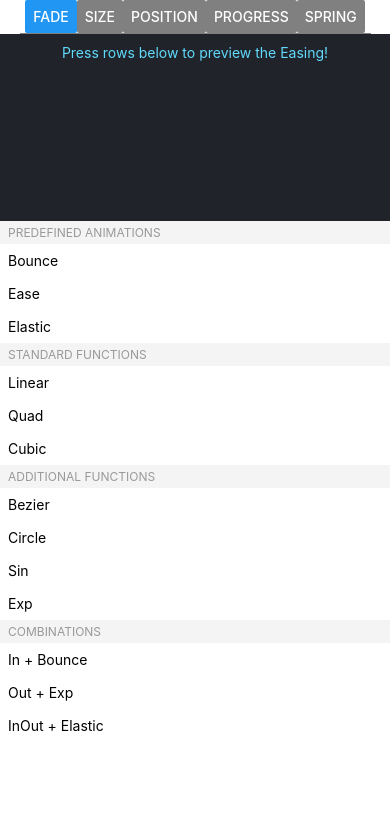
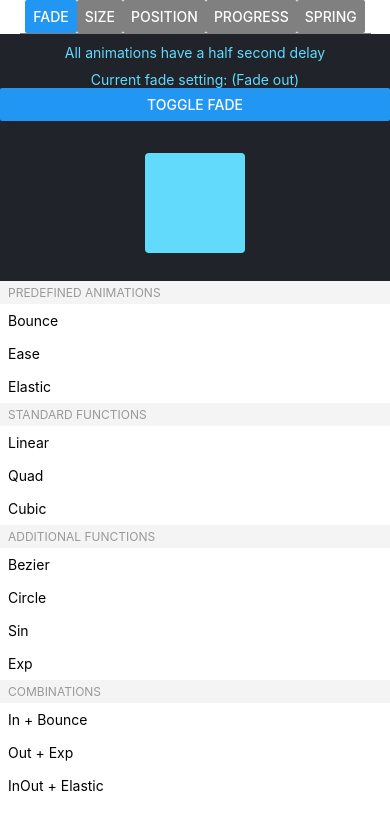
Before and after one commit to ko9x/animiationDemo, a React Native app: screen / in a window 390 px wide. Shown: the top 830 px of the page. Built offline with nearby package versions, Linux system fonts and the light colour scheme.

Commit message:
Added a button to the FadeScreen to toggle fade in and out

```diff
--- a/screens/FadeScreen.js
+++ b/screens/FadeScreen.js
@@ -1,4 +1,4 @@
-import React from 'react';
+import React, {useEffect, useState} from 'react';
 import {
   Animated,
   Easing,
@@ -7,19 +7,26 @@ import {
   TouchableOpacity,
   Text,
   View,
+  Button,
 } from 'react-native';
 
 export default function EasingScreen() {
-  let fadeAnim = new Animated.Value(0);
+  const [fadeOut, setFadeOut] = useState(true);
+  let fadeAnim = new Animated.Value(fadeOut ? 1 : 0);
 
   const animate = (easing, duration) => {
-    fadeAnim.setValue(0);
+    fadeAnim.setValue(fadeOut ? 1 : 0);
     Animated.timing(fadeAnim, {
-      toValue: 1,
+      toValue: fadeOut ? 0 : 1,
+      delay: 500,
       duration: duration,
       easing,
       useNativeDriver: false,
-    }).start();
+    }).start(({finished}) => {
+      if (finished) {
+        // console.log('Fade animation finished')
+      }
+    });
   };
 
   const animatedStyles = [
@@ -31,9 +38,17 @@ export default function EasingScreen() {
     },
   ];
 
+  function toggleFade() {
+    setFadeOut(prevState => !prevState);
+  }
+
   return (
     <View style={styles.container}>
-      <Text style={styles.title}>Press rows below to preview the Easing!</Text>
+      <Text style={styles.title}>All animations have a half second delay</Text>
+      <Text style={styles.title}>{`Current fade setting: (${
+        fadeOut ? 'Fade out' : 'Fade in'
+      })`}</Text>
+      <Button onPress={() => toggleFade()} title="Toggle fade" />
       <View style={styles.boxContainer}>
         <Animated.View style={animatedStyles} />
       </View>
```
